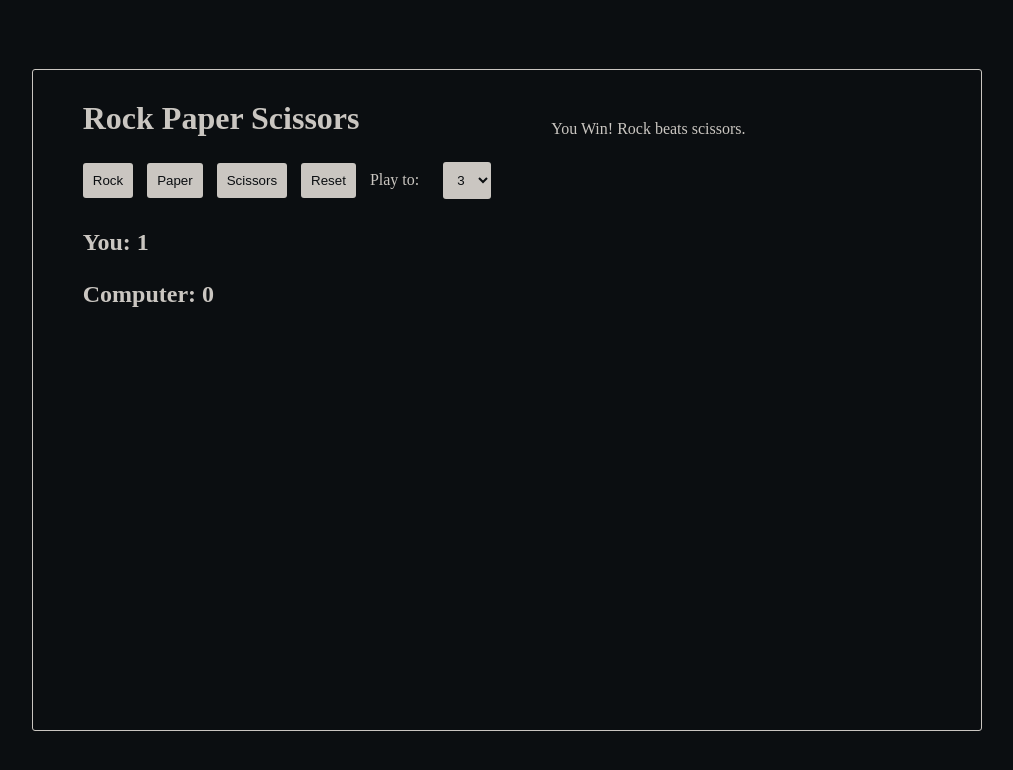
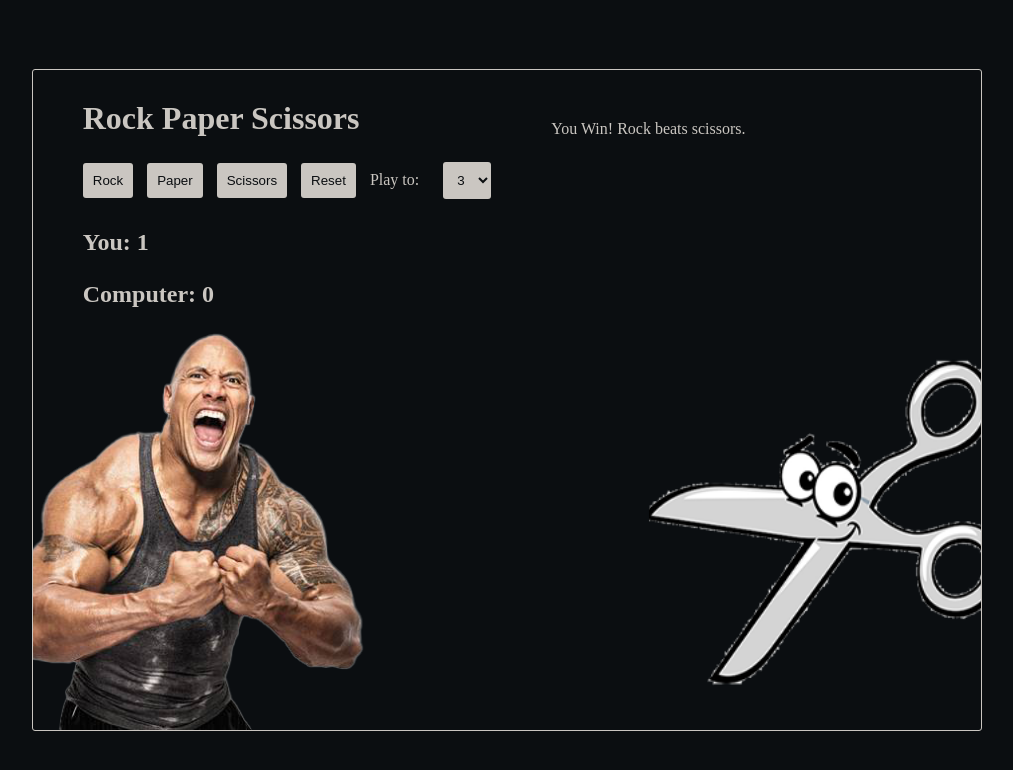
Before and after one commit to laoWaiRay/rock-paper-scissors_project, a plain HTML site: page index.html in a window 1280 px wide. Both pictures are taken after a click on the button "Rock". Shown: the whole page, without its empty margins (133-1146 px from the left). Drawn offline with Linux system fonts and the light colour scheme.

Commit message:
Made it awesome

```diff
--- a/app.js
+++ b/app.js
@@ -6,6 +6,8 @@ const displayResults__list = document.querySelector('.displayResults__list');
 const displayScore__playerScore = document.querySelector('.displayScore__playerScore');
 const displayScore__computerScore = document.querySelector('.displayScore__computerScore');
 const playTo = document.querySelector('#playTo');
+const opponent1 = document.querySelector('.opponent-1');
+const opponent2 = document.querySelector('.opponent-2');
 
 let playerScoreCount = 0;
 let computerScoreCount = 0;
@@ -98,6 +100,31 @@ const playRound = (playerSelection, computerSelection) => {
         }
     }
 
+    if(computerSelection === 'rock'){
+        opponent2.innerHTML = "";
+        const img = document.createElement('img');
+        img.src = "./images/rock.png";
+        img.classList.add('opponent-2-img')
+        img.classList.add('slideInLeft');
+        opponent2.append(img);
+    }
+    if(computerSelection === 'scissors'){
+        opponent2.innerHTML = "";
+        const img = document.createElement('img');
+        img.src = "./images/scissors.png";
+        img.classList.add('opponent-2-img')
+        img.classList.add('slideInLeft');
+        opponent2.append(img);
+    }
+    if(computerSelection === 'paper'){
+        opponent2.innerHTML = "";
+        const img = document.createElement('img');
+        img.src = "./images/paper.png";
+        img.classList.add('opponent-2-img')
+        img.classList.add('slideInLeft');
+        opponent2.append(img);
+    }
+
     if(playerScoreCount === parseInt(playTo.value)){
         const displayResults__item = document.createElement('li');
         displayResults__item.innerHTML = '<b>Congratulations, you win! Press reset to play again.</b>';
@@ -113,13 +140,32 @@ const playRound = (playerSelection, computerSelection) => {
 }
 
 btnRock.addEventListener('click', () => {
-    playRound('rock', getComputerSelection())
+    playRound('rock', getComputerSelection());
+    opponent1.innerHTML = "";
+    const img = document.createElement('img');
+    img.src = "./images/rock.png";
+    img.classList.add('opponent-1-img');
+    img.classList.add('slideInRight');
+    opponent1.append(img);
+
 })
 btnPaper.addEventListener('click', () => {
     playRound('paper', getComputerSelection())
+    opponent1.innerHTML = "";
+    const img = document.createElement('img');
+    img.src = "./images/paper.png";
+    img.classList.add('opponent-1-img');
+    img.classList.add('slideInRight');
+    opponent1.append(img);
 })
 btnScissors.addEventListener('click', () => {
     playRound('scissors', getComputerSelection())
+    opponent1.innerHTML = "";
+    const img = document.createElement('img');
+    img.src = "./images/scissors.png";
+    img.classList.add('opponent-1-img');
+    img.classList.add('slideInRight');
+    opponent1.append(img);
 })
 btnReset.addEventListener('click', () => {
     playerScoreCount = 0;
--- a/index.html
+++ b/index.html
@@ -30,6 +30,16 @@
                 <h2 class="displayScore__header">You: <span class="displayScore__playerScore">0</span></h2>
                 <h2 class="displayScore__header">Computer: <span class="displayScore__computerScore">0</span></h2>
             </div>
+
+            <div class="animationDisplay">
+                <div class="opponent-1">
+
+                </div>
+                <div class="opponent-2">
+
+                </div>
+            </div>
+
         </div>
 
         <div class="resultsContainer">
@@ -37,7 +47,10 @@
                 <ul class="displayResults__list"></ul>
             </div>
         </div>
+
     </main>
+
+
 
 
 
--- a/styles.css
+++ b/styles.css
@@ -57,6 +57,7 @@ select:active{
     justify-content: center;
     margin: 0 auto;
     border-radius: 3px;
+    position: relative;
 }
 
 li{
@@ -70,4 +71,70 @@ li{
     height: 60rem;
     margin-left: 3rem;
     padding: 2rem;
+    z-index: 1000;
 }
+
+.animationDisplay{
+    height: 40rem;
+    width: 100%;
+    position: absolute;
+    left: 0;
+    bottom: 0;
+}
+
+.opponent-1{
+    width: 35%;
+    height: 100%;
+    position: absolute;
+}
+
+.opponent-2{
+    width: 35%;
+    height: 100%;
+    position: absolute;
+    right: 0;
+}
+
+.opponent-1-img,
+.opponent-2-img{
+    object-fit: cover;
+    height: 100%;
+    width: 100%;
+}
+
+.opponent-2-img{
+    transform: scaleX(-1);
+}
+
+.slideInRight{
+    animation: slideInRight 1s linear;
+}
+
+@keyframes slideInRight {
+    0% {
+        transform: translateX(0rem);
+    }
+    50% {
+        transform: translateX(15rem) rotate(180deg);
+    }
+
+    100%{
+        transform: translateX(0rem) rotate(360deg);
+    }
+}
+
+.slideInLeft{
+    animation: slideInLeft 1s linear;
+}
+
+@keyframes slideInLeft {
+    0%{
+        transform: translateX(0) scaleX(-1) rotate(0);
+    }
+    50%{
+        transform: translateX(-15rem) scaleX(-1) rotate(180deg);
+    }
+    100%{
+        transform: translateX(0) scaleX(-1) rotate(360deg);
+    }
+}
```
Also changed, not shown: images/paper.png (added), images/rock.png (added), images/scissors.png (added), 1 other file.
